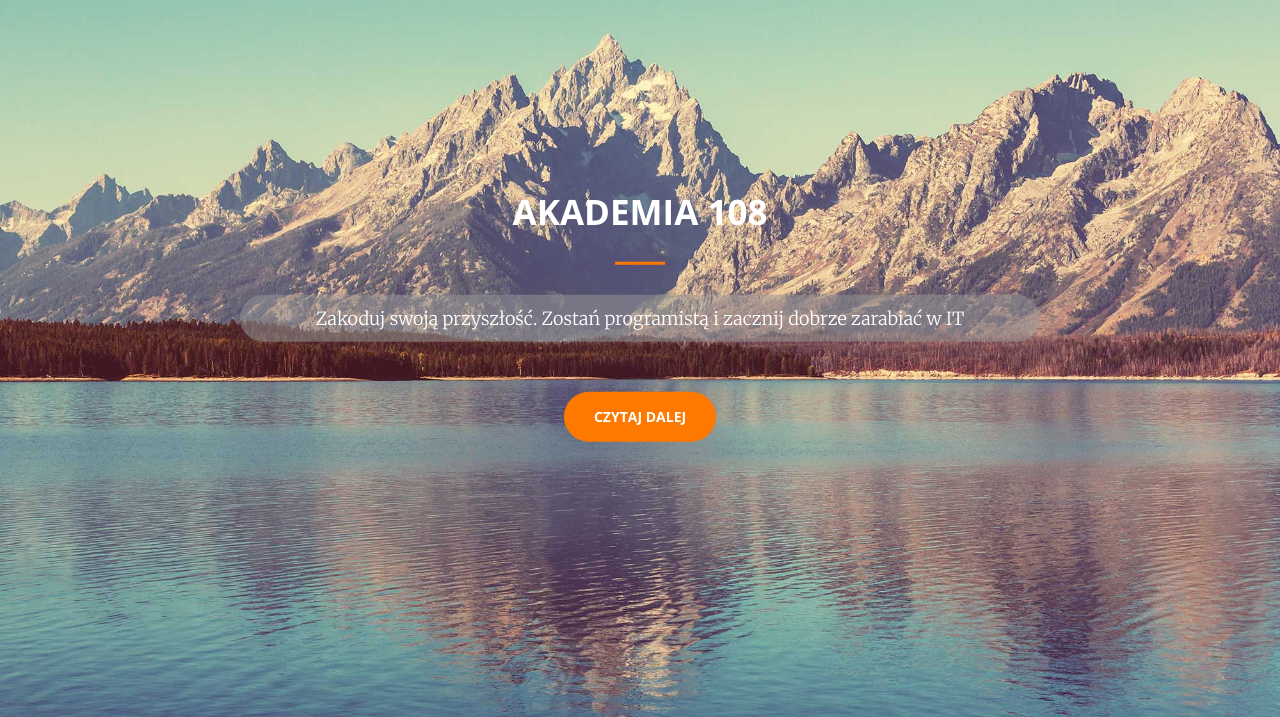
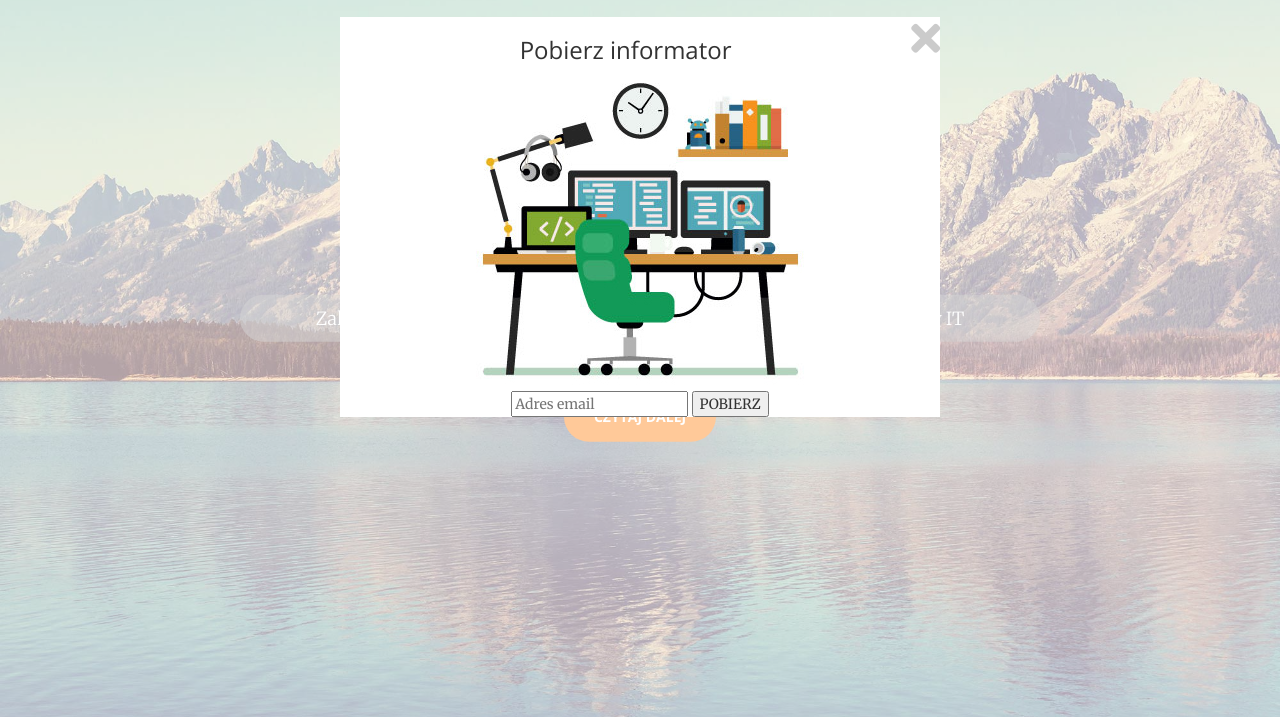
Before and after one commit to Misiek40k/codeEveningWarsaw-js-workshop, a plain HTML site: page index.html in a window 1280 px wide. Shown: the part 83-800 px from the top of the page. Drawn offline with nearby package versions, Linux system fonts and the light colour scheme.

Commit message:
Update popup.css

```diff
--- a/css/popup.css
+++ b/css/popup.css
@@ -1,7 +1,23 @@
 /* Tutaj dodajemy style POPUPa */
+#popup{
+    position: fixed;
+    top: 0;
+    background-color: rgba(255, 255, 255, 0.6);
+    width: 100%;
+    height: 100%;
+}
 
+.popup-inner{
+    position: absolute;
+    top: 100px;
+    background-color: #fff;
+    width: 600px;
+    text-align: center;
 
-
+    left: 0;
+    right: 0;
+    margin: 0 auto;
+}
 
 
 
```
